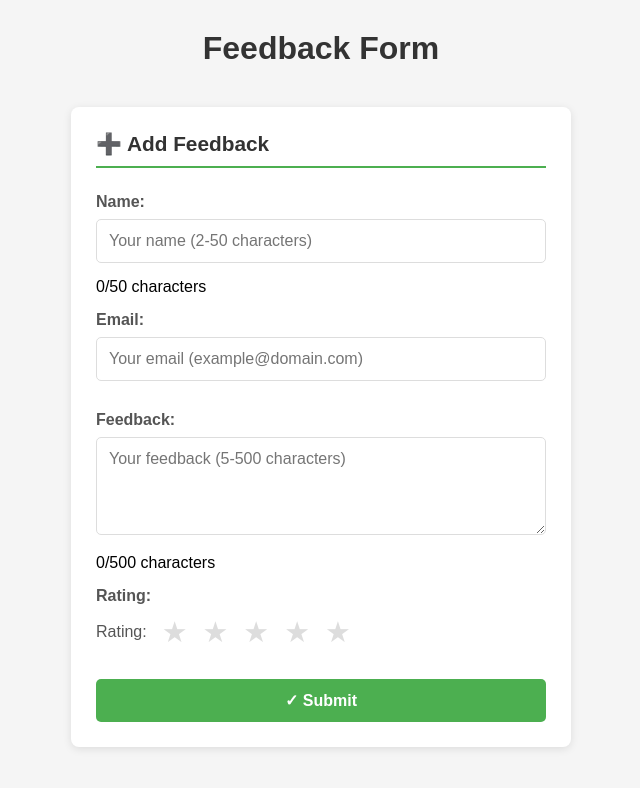
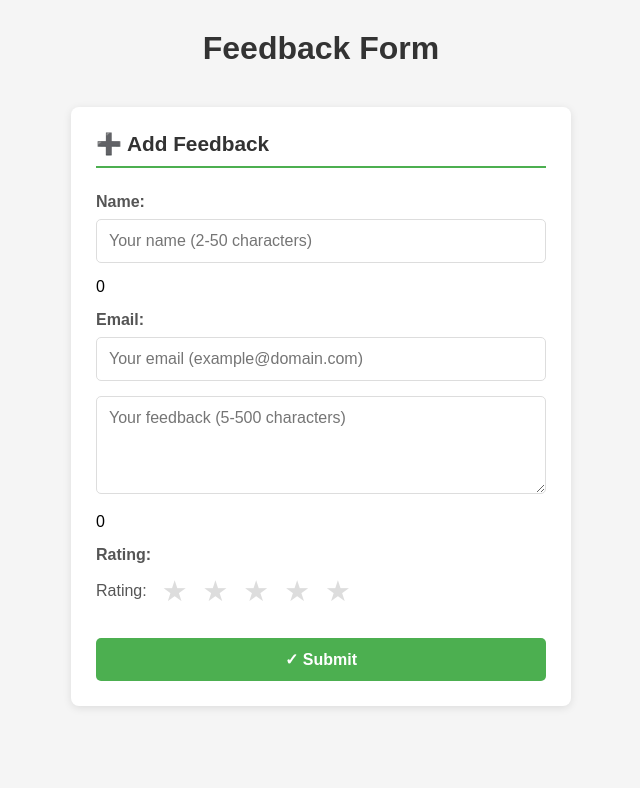
Before and after one commit to Samriddhicollege/BCA-2081-3rdSemester-Feedbackform, a React (Vite) app: page / in a window 1280 px wide. Shown: the top 788 px of the page, without its empty margins (319-959 px from the left). Built offline with nearby package versions, Linux system fonts and the light colour scheme.

Commit message:
Simplify character count display in FeedbackForm
Removed character limit display from name and message fields.

```diff
--- a/src/components/FeedbackForm.jsx
+++ b/src/components/FeedbackForm.jsx
@@ -185,7 +185,7 @@ const FeedbackForm = ({ onAdd, editing, onEditDone }) => {
           maxLength="50"
         />
         {errors.name && <span className="error-text">{errors.name}</span>}
-        <span className="char-info">{name.length}/50 characters</span>
+        <span className="char-info">{name.length}</span>
 
         {/* Email Field */}
         <label><strong>Email:</strong></label>
@@ -199,7 +199,6 @@ const FeedbackForm = ({ onAdd, editing, onEditDone }) => {
         {errors.email && <span className="error-text">{errors.email}</span>}
 
         {/* Message Field */}
-        <label><strong>Feedback:</strong></label>
         <textarea
           placeholder="Your feedback (5-500 characters)"
           value={message}
@@ -208,7 +207,7 @@ const FeedbackForm = ({ onAdd, editing, onEditDone }) => {
           rows="4"
           maxLength="500"
         />
-        <span className="char-count">{message.length}/500 characters</span>
+        <span className="char-count">{message.length}</span>
         {errors.message && <span className="error-text">{errors.message}</span>}
 
         {/* Rating Field */}
```
